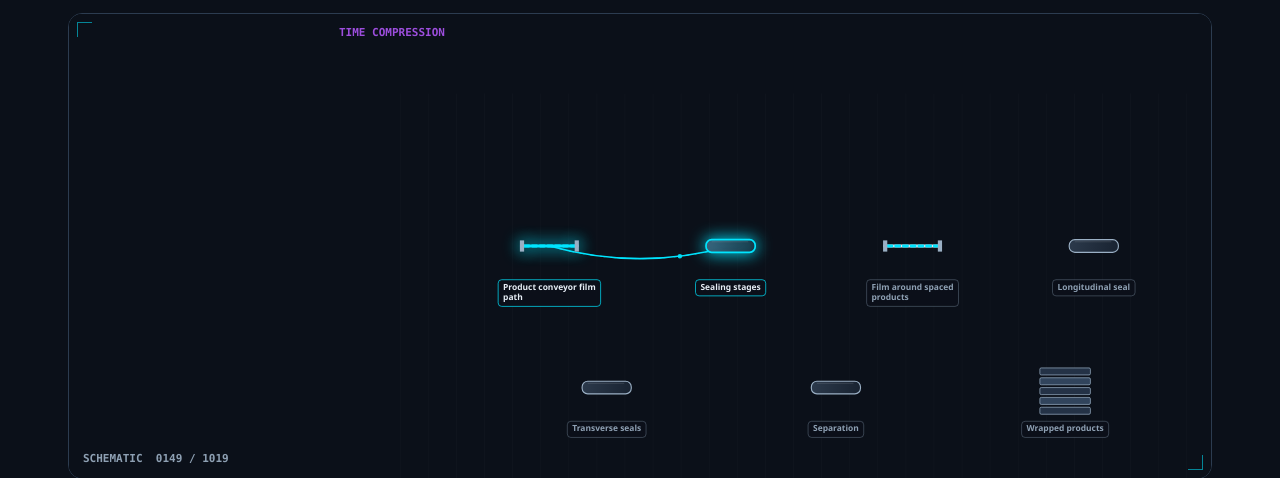
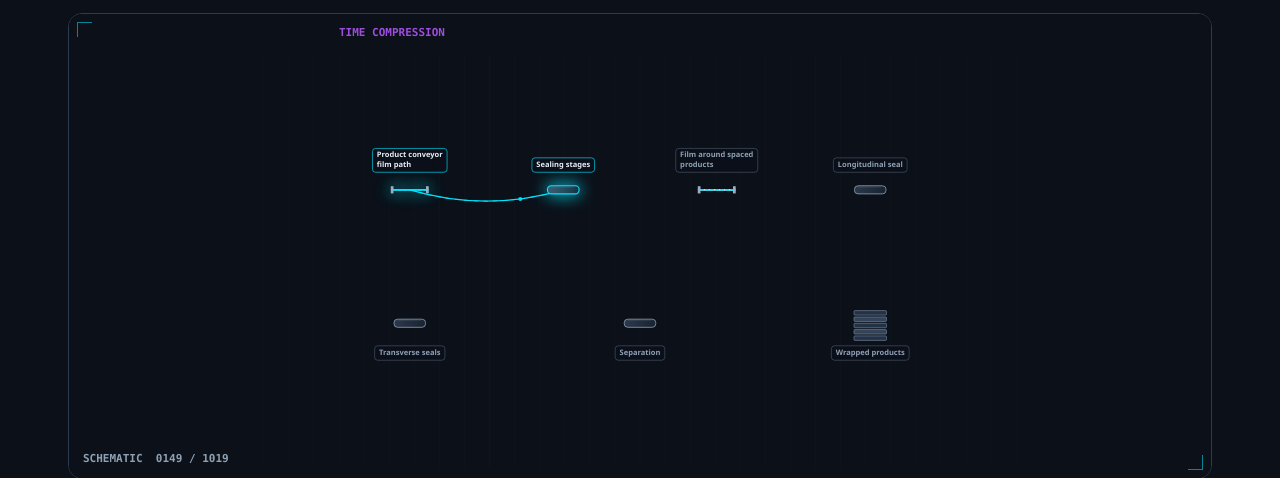
Before and after one commit to mizcausevic-dev/horizontal-flow-wrapper-explainer, a plain HTML site: page index.html in a window 1280 px wide. Shown: the part 333-811 px from the top of the page. Drawn offline with Linux system fonts and the light colour scheme.

Commit message:
Spread schematic parts so labels no longer overlap.

```diff
--- a/engine.js
+++ b/engine.js
@@ -1141,15 +1141,7 @@
     }
     var a = cen(prev);
     var b = cen(nodes);
-    var e = si === 0 ? smooth(Math.min(1, local / 0.45)) : smooth(Math.min(1, local / 0.32));
-    var z1 = si === 4 ? 1.02 : 1.12;
-    var z0 = si === 0 ? 1.0 : 1.06;
-    return {
-      x: a.x + (b.x - a.x) * e,
-      y: a.y + (b.y - a.y) * e,
-      z: z0 + (z1 - z0) * e,
-      si: si
-    };
+    return { x: 0.5, y: 0.48, z: 1, si: si };
   }
 
   function drawSilhouette(ctx, kind) {
@@ -1195,15 +1187,17 @@
 
   function drawLabel(ctx, node, p, on) {
     ctx.font = "600 12px ui-sans-serif, Segoe UI, sans-serif";
-    var lines = wrap(ctx, node.label, 148);
+    var lines = wrap(ctx, node.label, 128);
     var w = 0;
     var i;
     for (i = 0; i < lines.length; i++) w = Math.max(w, ctx.measureText(lines[i]).width);
-    w = Math.min(156, w + 14);
+    w = Math.min(136, w + 14);
     var h = lines.length * 15 + 8;
+    var above = node.y < 0.45;
     var lx = p.x - w / 2;
-    var ly = p.y + 48;
-    if (ly + h > 680) ly = p.y - 48 - h;
+    var ly = above ? p.y - 28 - h : p.y + 36;
+    if (lx < 28) lx = 28;
+    if (lx + w > 1172) lx = 1172 - w;
     ctx.fillStyle = "rgba(11,16,25,.86)";
     roundRect(ctx, lx, ly, w, h, 5);
     ctx.fill();
@@ -1257,6 +1251,7 @@
     var accent = roleColor(node.role);
     ctx.save();
     ctx.translate(p.x, p.y);
+    ctx.scale(0.72, 0.72);
     if (on) {
       ctx.shadowColor = accent;
       ctx.shadowBlur = 16;
```
Also changed, not shown: index.html (+1 -1 lines), scene.json (+10 -10 lines).
